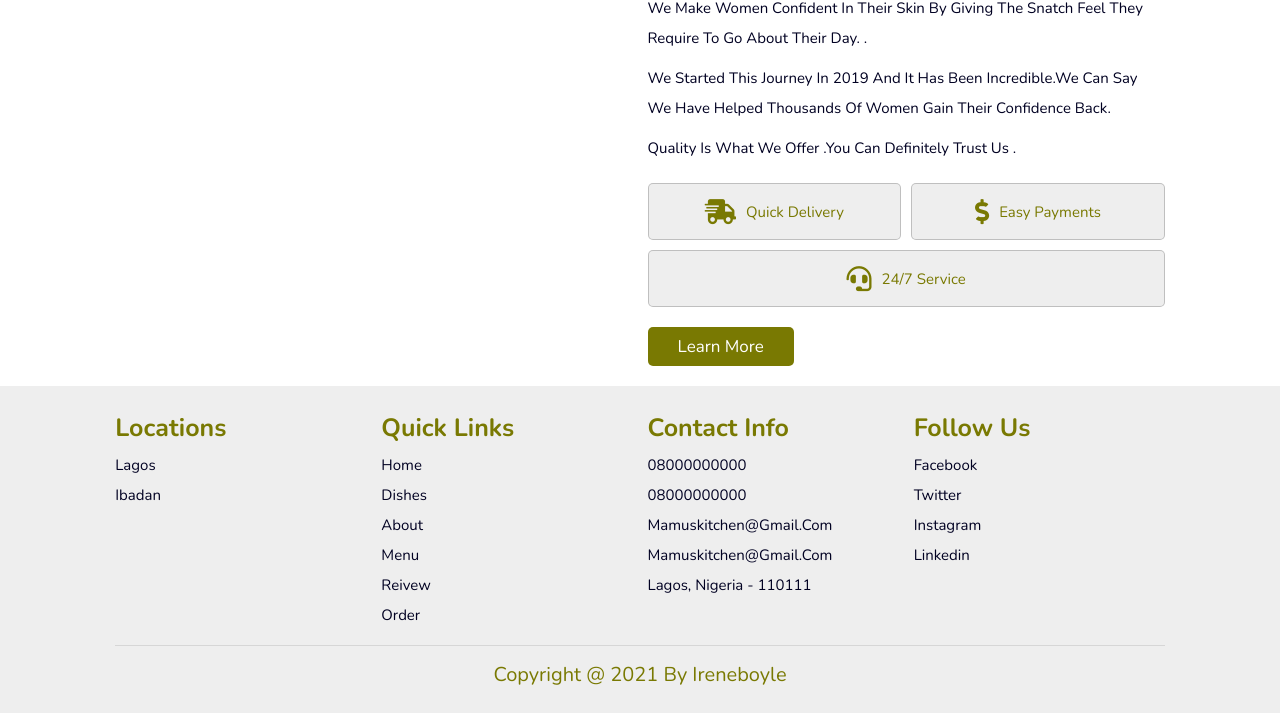
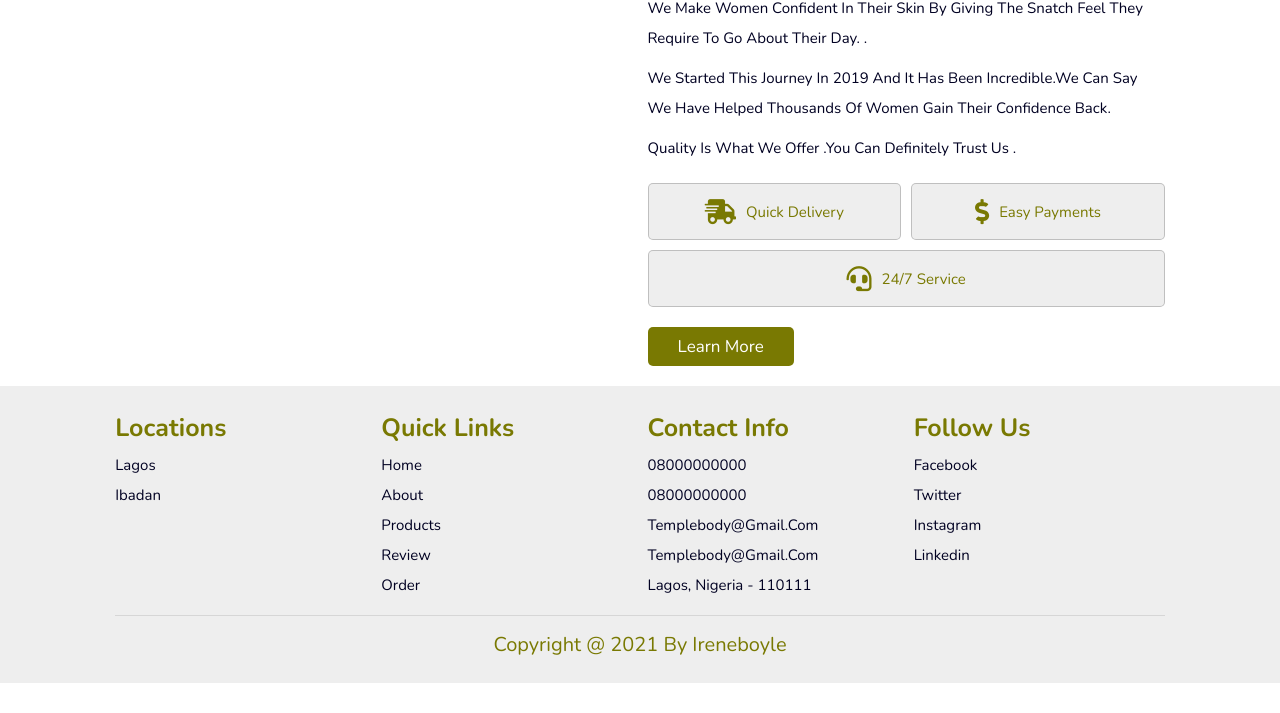
Before and after one commit to Ireneboyle/templepro, a plain HTML site: page about.html in a window 1280 px wide. Shown: the part 298-1011 px from the top of the page. After the commit the page ends 981 px from the top, so only its background shows below. Drawn offline with nearby package versions, Linux system fonts and the light colour scheme; a web font is replaced by a local one.

Commit message:
Update about.html

```diff
--- a/about.html
+++ b/about.html
@@ -117,10 +117,10 @@
         <div class="box">
             <h3>quick links</h3>
             <a href="#">home</a>
-            <a href="#">dishes</a>
+
             <a href="#">about</a>
-            <a href="#">menu</a>
-            <a href="#">reivew</a>
+            <a href="#">products</a>
+            <a href="#">review</a>
             <a href="#">order</a>
         </div>
 
@@ -128,8 +128,8 @@
             <h3>contact info</h3>
             <a href="#">08000000000</a>
             <a href="#">08000000000</a>
-            <a href="#">mamuskitchen@gmail.com</a>
-            <a href="#">mamuskitchen@gmail.com</a>
+            <a href="#">templebody@gmail.com</a>
+            <a href="#">templebody@gmail.com</a>
             <a href="#">Lagos, Nigeria - 110111</a>
         </div>
 
```
